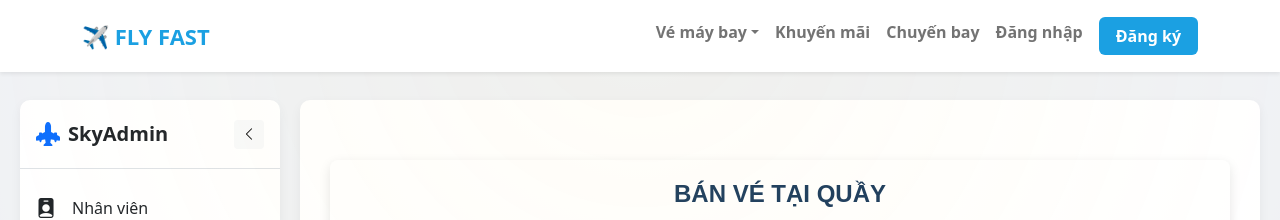
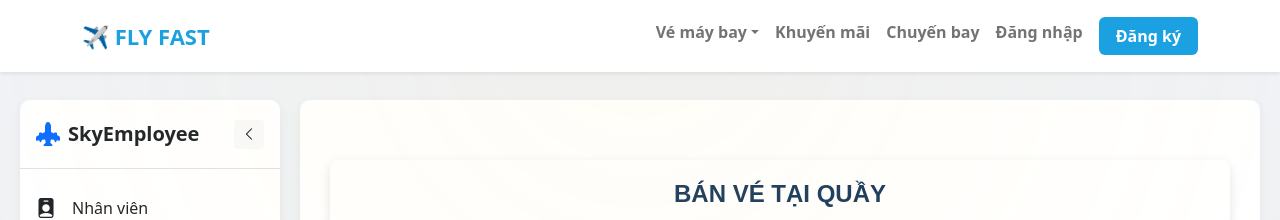
Before and after one commit to thanhnnqt/Casestudy_Module6, a React (Vite) app in the folder case_study_module_6_front_end/: page /new-sale in a window 1280 px wide. Shown: the top 220 px of the page. Built offline with nearby package versions, Linux system fonts and the light colour scheme; no server answers.

Commit message:
update side bar employee

```diff
--- a/case_study_module_6_front_end/src/components/Sidebar.jsx
+++ b/case_study_module_6_front_end/src/components/Sidebar.jsx
@@ -16,7 +16,7 @@ const Sidebar = ({ isCollapsed, onToggle }) => {
             <div className="p-3 border-bottom d-flex align-items-center justify-content-between">
                 <div className="d-flex align-items-center gap-2 overflow-hidden">
                     <i className="bi bi-airplane-engines-fill text-primary fs-4"></i>
-                    {!isCollapsed && <span className="fw-bold fs-5 text-dark">SkyAdmin</span>}
+                    {!isCollapsed && <span className="fw-bold fs-5 text-dark">SkyEmployee</span>}
                 </div>
                 <button onClick={onToggle} className="btn btn-sm btn-light border-0">
                     <i className={`bi ${isCollapsed ? 'bi-chevron-right' : 'bi-chevron-left'}`}></i>
```
